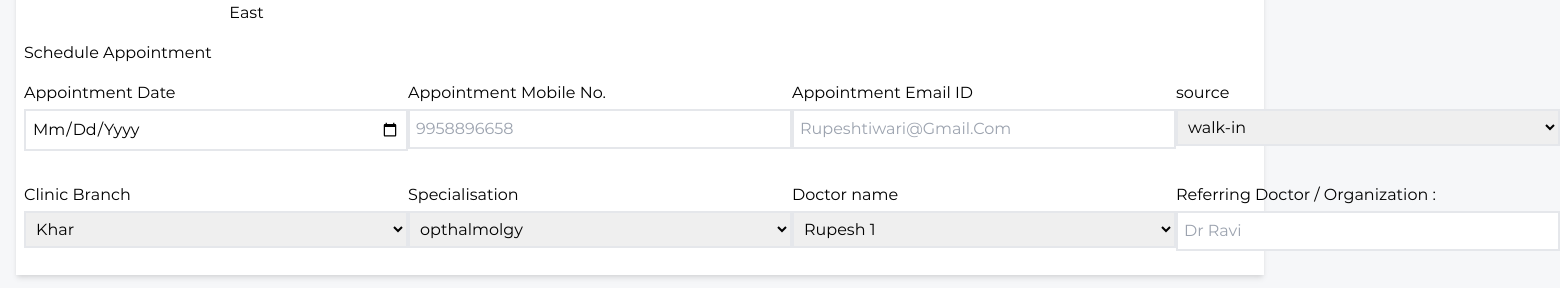
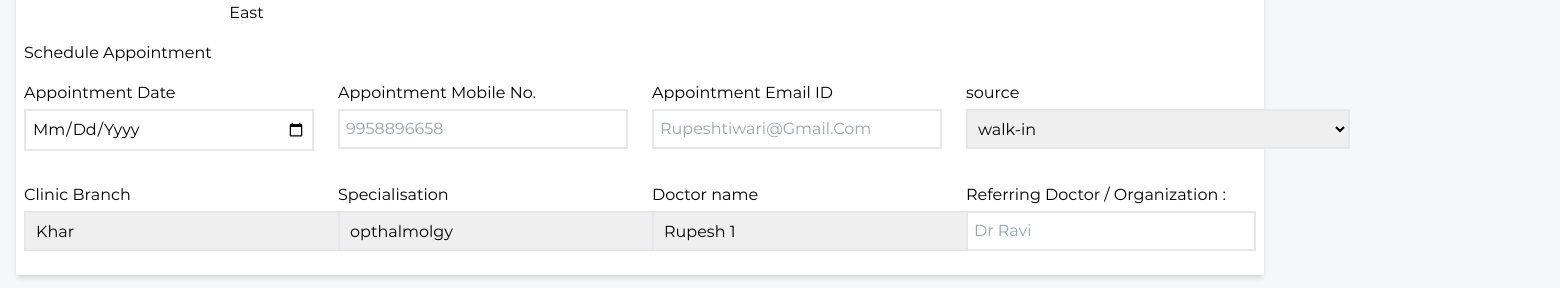
Before and after one commit to velomad/POC, a React (Create React App) app: page / in a window 1280 px wide. Shown: the part 659-947 px from the top of the page, 1560 px wide, since content can reach past the window. Built offline with nearby package versions, Linux system fonts and the light colour scheme.

Commit message:
fixed input ob

```diff
--- a/src/Pages/Scheduler.js
+++ b/src/Pages/Scheduler.js
@@ -97,7 +97,7 @@ const Scheduler = () => {
           </div>
           <div>
             <div>Schedule Appointment</div>
-            <div className="py-4 flex justify-between">
+            <div className="py-4 grid grid-cols-4 gap-6">
               <div>
                 <InputField
                   label="Appointment Date"
@@ -123,7 +123,7 @@ const Scheduler = () => {
                 <DropDown label="source" options={["walk-in", "on phone"]} />
               </div>
             </div>
-            <div className="py-4 flex justify-between">
+            <div className="py-4 grid grid-cols-4 gap-6">
               <div>
                 <DropDown label="Clinic Branch" options={["Khar", "Bandra"]} />
               </div>
--- a/src/components/Button.js
+++ b/src/components/Button.js
@@ -2,7 +2,7 @@ import React from "react";
 
 const Button = ({ imageUrl, btnText }) => {
   return (
-    <div className="flex border-gray-200 border-2 p-1 items-center space-x-2 bg-white">
+    <div className="flex cursor-pointer  border-gray-200 border-2 p-1 items-center space-x-2 bg-white">
       <div>
         <img src={imageUrl} width="20px" />
       </div>
--- a/src/components/DropDown.js
+++ b/src/components/DropDown.js
@@ -2,11 +2,11 @@ import React from "react";
 
 const DropDown = ({ label, options }) => {
   return (
-    <div className="space-y-1">
+    <div className="space-y-1 ">
       <div>
         <label>{label}</label>
       </div>
-      <select className="border-2 w-96 p-1.5">
+      <select className="border-2 h-10 w-96 p-1.5">
         {options.map((el, index) => (
           <option key={index}>{el}</option>
         ))}
--- a/src/components/InputField.js
+++ b/src/components/InputField.js
@@ -7,7 +7,7 @@ const InputField = ({ label, type, placeholder }) => {
         <label className="capitalize">{label}</label>
       </div>
       <input
-        className="border-2 w-96 p-1.5 capitalize"
+        className="border-2 w-full p-1.5 capitalize"
         type={type}
         placeholder={placeholder}
       />
```
